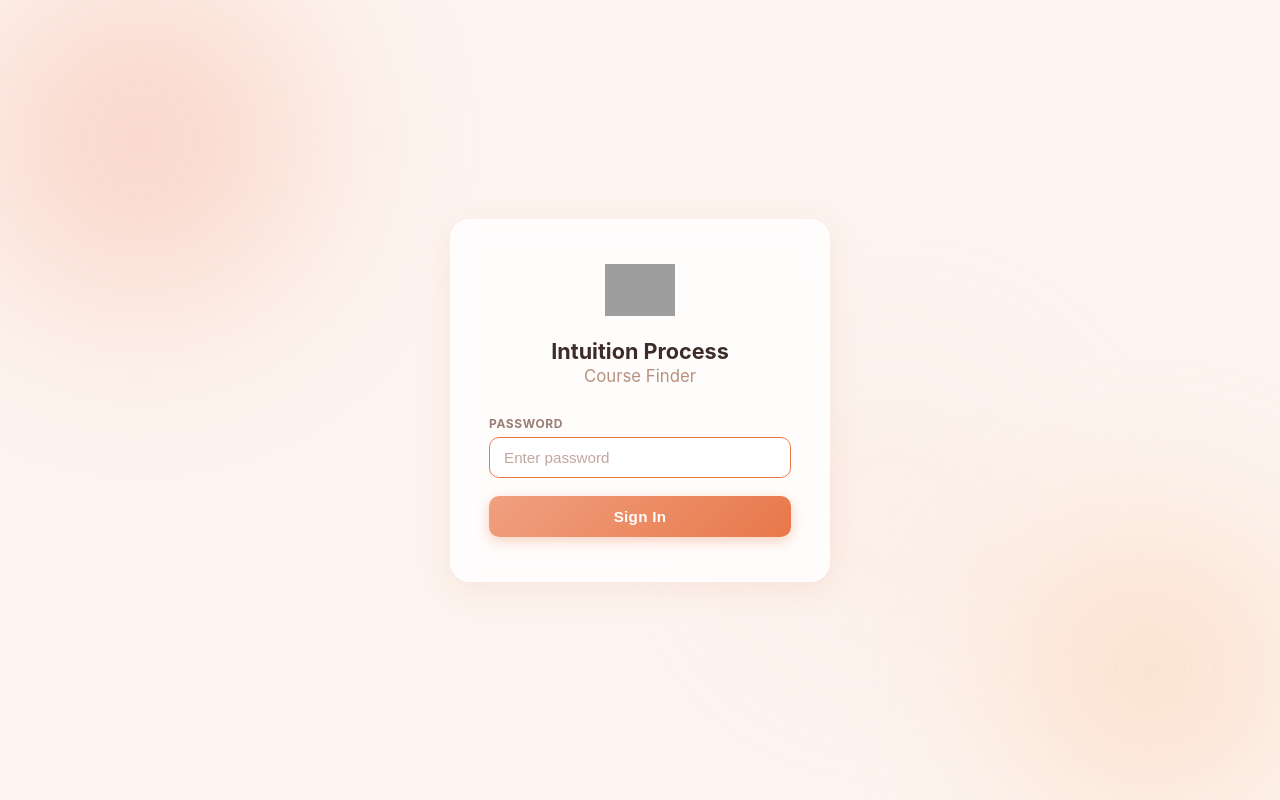
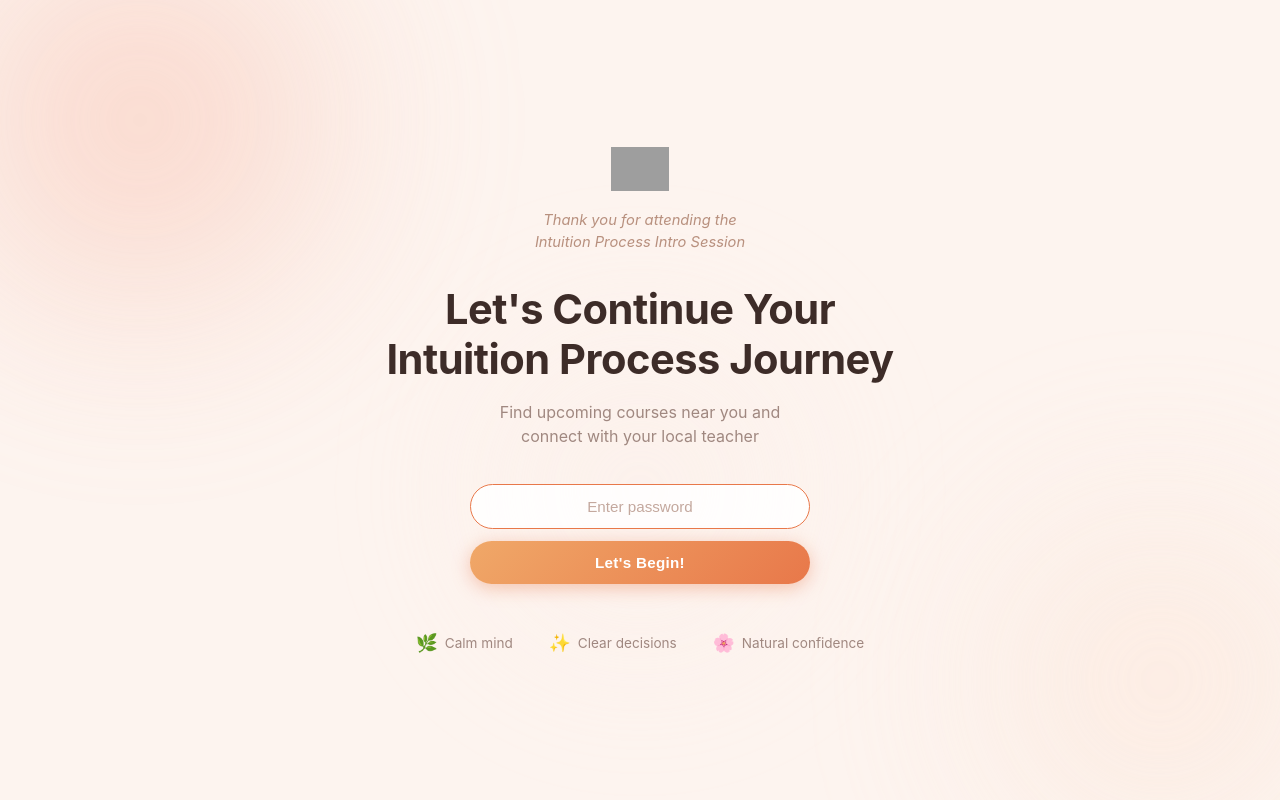
Before and after one commit to intuitionprocess-svg/ip-course-finder, a Flask app: page /login in a window 1280 px wide. Run offline with Flask 3, Linux system fonts and the light colour scheme; grey boxes are pictures that could not be loaded.

Commit message:
Redesign login page to match IP Journey landing page aesthetic

```diff
--- a/templates/login.html
+++ b/templates/login.html
@@ -11,64 +11,90 @@
     font-family: -apple-system, BlinkMacSystemFont, 'Segoe UI', sans-serif;
     min-height: 100vh;
     display: flex;
+    flex-direction: column;
     align-items: center;
     justify-content: center;
     background: #fdf4ef;
     overflow: hidden;
     position: relative;
+    text-align: center;
+    padding: 40px 20px;
   }
 
   /* Watercolor blobs */
-  body::before, body::after, .blob {
+  body::before {
     content: '';
     position: fixed;
     border-radius: 50%;
-    filter: blur(60px);
+    filter: blur(80px);
     pointer-events: none;
     z-index: 0;
-  }
-  body::before {
-    width: 520px; height: 520px;
-    background: radial-gradient(circle, #f8c4b4 0%, transparent 70%);
-    top: -120px; left: -120px;
-    opacity: .75;
+    width: 600px; height: 600px;
+    background: radial-gradient(circle, #f8c4b4 0%, transparent 65%);
+    top: -180px; left: -160px;
+    opacity: .7;
   }
   body::after {
-    width: 460px; height: 460px;
-    background: radial-gradient(circle, #fbd4b8 0%, transparent 70%);
-    bottom: -100px; right: -100px;
-    opacity: .7;
+    content: '';
+    position: fixed;
+    border-radius: 50%;
+    filter: blur(80px);
+    pointer-events: none;
+    z-index: 0;
+    width: 520px; height: 520px;
+    background: radial-gradient(circle, #fce4d6 0%, transparent 65%);
+    bottom: -140px; right: -140px;
+    opacity: .65;
   }
-  .blob {
-    width: 380px; height: 380px;
-    background: radial-gradient(circle, #fce8e0 0%, transparent 70%);
-    top: 40%; left: 55%;
-    opacity: .6;
+  .blob-mid {
+    position: fixed;
+    border-radius: 50%;
+    filter: blur(70px);
+    pointer-events: none;
+    z-index: 0;
+    width: 420px; height: 420px;
+    background: radial-gradient(circle, #fdeee8 0%, transparent 70%);
+    top: 35%; left: 50%;
+    transform: translateX(-50%);
+    opacity: .55;
   }
 
-  .card {
+  .content {
     position: relative;
     z-index: 1;
-    background: rgba(255,255,255,.82);
-    backdrop-filter: blur(12px);
-    -webkit-backdrop-filter: blur(12px);
-    border: 1px solid rgba(255,255,255,.7);
-    border-radius: 20px;
-    box-shadow: 0 8px 32px rgba(200,120,80,.12);
-    padding: 44px 38px;
+    max-width: 560px;
     width: 100%;
-    max-width: 380px;
-    text-align: center;
   }
 
   .logo {
-    margin: 0 auto 22px;
+    margin: 0 auto 18px;
     display: flex; align-items: center; justify-content: center;
   }
-  .logo img { height: 52px; width: auto; }
+  .logo img { height: 44px; width: auto; }
 
-  h1 { font-size: 1.35rem; font-weight: 700; color: #3d2c28; margin-bottom: 2px; }
-  .subtitle { font-size: 1.05rem; font-weight: 400; color: #b8907e; margin-bottom: 30px; }
+  .tagline {
+    font-size: .92rem;
+    font-style: italic;
+    color: #b8907e;
+    margin-bottom: 32px;
+    line-height: 1.5;
+  }
+
+  h1 {
+    font-size: 2.6rem;
+    font-weight: 700;
+    color: #3d2c28;
+    line-height: 1.2;
+    margin-bottom: 16px;
+    letter-spacing: -.5px;
+  }
+
+  .sub {
+    font-size: 1rem;
+    color: #a08880;
+    margin-bottom: 36px;
+    line-height: 1.5;
+  }
 
   .alert {
     padding: 10px 14px; border-radius: 9px; font-size: .84rem;
@@ -76,52 +102,89 @@
     background: #fff0ee; color: #a03020; border: 1px solid #f8c8c0;
   }
 
-  label {
-    display: block; text-align: left; font-size: .75rem; font-weight: 700;
-    text-transform: uppercase; letter-spacing: .6px; color: #9a7d76; margin-bottom: 6px;
+  .form-row {
+    display: flex;
+    gap: 0;
+    max-width: 340px;
+    margin: 0 auto 48px;
+    flex-direction: column;
+    align-items: center;
+    gap: 12px;
   }
+
   input[type="password"] {
     width: 100%;
     border: 1.5px solid #f0ddd8;
-    border-radius: 10px;
-    padding: 11px 14px;
+    border-radius: 30px;
+    padding: 13px 22px;
     font-size: .95rem;
     color: #3d2c28;
-    background: rgba(255,255,255,.8);
+    background: rgba(255,255,255,.85);
     outline: none;
     transition: border-color .15s;
-    margin-bottom: 18px;
+    text-align: center;
   }
   input[type="password"]:focus { border-color: #e8784a; }
   input[type="password"]::placeholder { color: #c4a89e; }
 
   button {
-    width: 100%; padding: 12px;
-    background: linear-gradient(135deg, #f0a080 0%, #e8784a 100%);
-    color: white; border: none; border-radius: 10px;
+    width: 100%;
+    padding: 13px 36px;
+    background: linear-gradient(135deg, #f0a868 0%, #e8784a 100%);
+    color: white; border: none; border-radius: 30px;
     font-size: .95rem; font-weight: 700; cursor: pointer;
     letter-spacing: .3px;
-    box-shadow: 0 4px 14px rgba(232,120,74,.35);
+    box-shadow: 0 4px 18px rgba(232,120,74,.4);
     transition: opacity .15s, transform .1s;
   }
   button:hover  { opacity: .9; }
   button:active { transform: scale(.98); }
+
+  .badges {
+    display: flex;
+    justify-content: center;
+    gap: 36px;
+    flex-wrap: wrap;
+  }
+  .badge {
+    display: flex;
+    align-items: center;
+    gap: 7px;
+    font-size: .85rem;
+    color: #a08880;
+  }
+  .badge-icon {
+    font-size: 1.1rem;
+  }
 </style>
 </head>
 <body>
-<div class="blob"></div>
-<div class="card">
-  <div class="logo"><img src="https://instituteofai.ai/wp-content/uploads/2025/11/iai_logo_black_text-scaled.webp" alt="Institute of Absolute Intelligence" /></div>
-  <h1>Intuition Process</h1>
-  <p class="subtitle">Course Finder</p>
+<div class="blob-mid"></div>
+<div class="content">
+  <div class="logo">
+    <img src="https://instituteofai.ai/wp-content/uploads/2025/11/iai_logo_black_text-scaled.webp" alt="Institute of Absolute Intelligence" />
+  </div>
+
+  <p class="tagline">Thank you for attending the<br>Intuition Process Intro Session</p>
+
+  <h1>Let's Continue Your<br>Intuition Process Journey</h1>
+
+  <p class="sub">Find upcoming courses near you and<br>connect with your local teacher</p>
+
   {% if error %}
     <div class="alert">{{ error }}</div>
   {% endif %}
-  <form method="POST">
-    <label for="password">Password</label>
+
+  <form method="POST" class="form-row">
     <input type="password" id="password" name="password" placeholder="Enter password" required autofocus />
-    <button type="submit">Sign In</button>
+    <button type="submit">Let's Begin!</button>
   </form>
+
+  <div class="badges">
+    <div class="badge"><span class="badge-icon">🌿</span> Calm mind</div>
+    <div class="badge"><span class="badge-icon">✨</span> Clear decisions</div>
+    <div class="badge"><span class="badge-icon">🌸</span> Natural confidence</div>
+  </div>
 </div>
 </body>
 </html>
```
